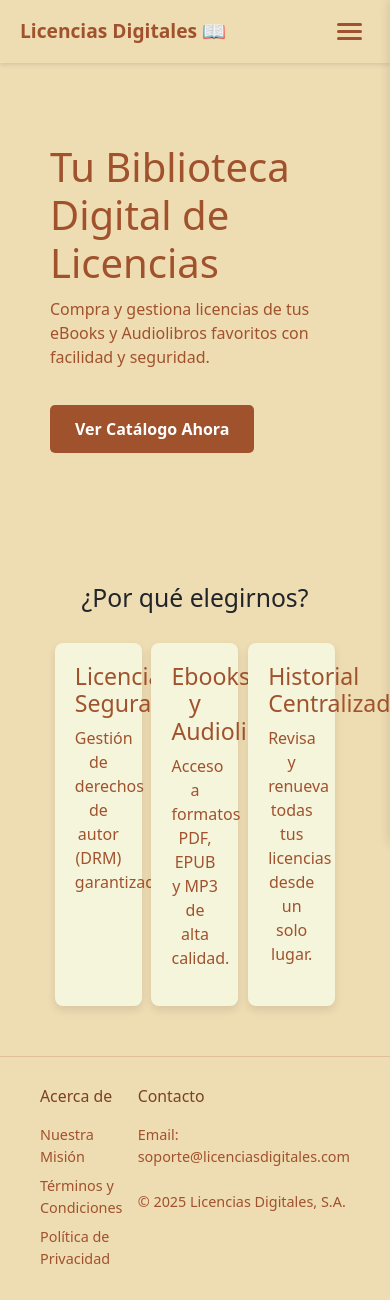
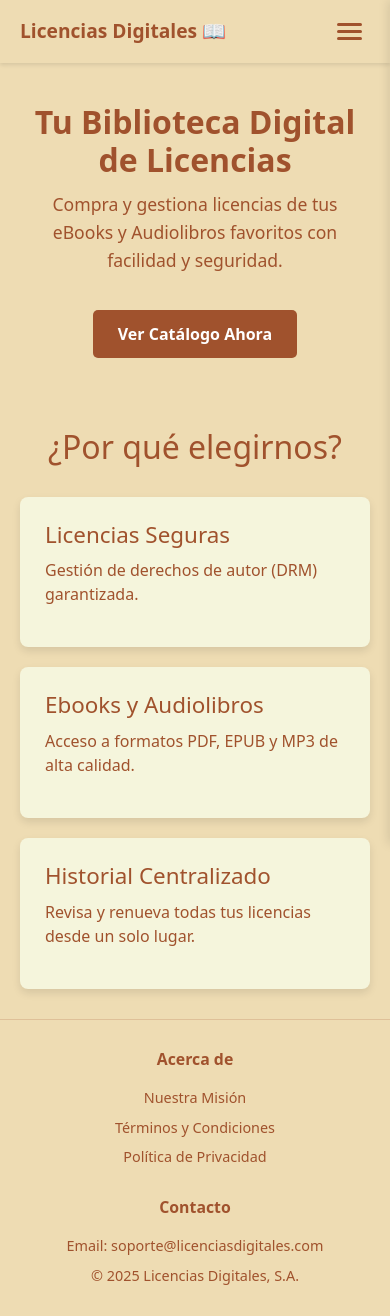
Before and after one commit to AlanForno/ecommerce-libros, an Angular app in the folder frontend/: page / in a window 390 px wide. Built offline with nearby package versions, Linux system fonts and the light colour scheme.

Commit message:
agregando responsive a las vistas

```diff
--- a/frontend/src/app/components/cart/cart.css
+++ b/frontend/src/app/components/cart/cart.css
@@ -16,12 +16,14 @@
   margin-bottom: 12px;
   border-bottom: 1px solid #ccc;
   padding-bottom: 10px;
+  gap: 15px; /* Añadido para dar espacio */
 }
 
 .book-info {
   flex-grow: 1;
 }
 
+/* Estilo general para botones en el carrito */
 button {
   background-color: #e74c3c;
   color: white;
@@ -29,6 +31,8 @@ button {
   padding: 6px 12px;
   cursor: pointer;
   border-radius: 4px;
+  transition: background-color 0.3s;
+  flex-shrink: 0; /* Evita que el botón se encoja */
 }
 
 button:hover {
@@ -39,3 +43,40 @@ button:hover {
   margin-top: 20px;
   text-align: right;
 }
+
+/* Botón de finalizar compra (si lo tienes) */
+.checkout-button {
+  background-color: #A0522D; /* Color primario de tu tienda */
+  padding: 10px 20px;
+  font-size: 1.1em;
+}
+.checkout-button:hover {
+  background-color: #794225;
+}
+
+
+/* --- RESPONSIVE - MÓVIL --- */
+@media screen and (max-width: 576px) {
+  .cart-list li {
+    /* Apilamos el botón debajo de la info */
+    flex-direction: column;
+    align-items: stretch; /* Hacemos que todo ocupe el ancho */
+  }
+
+  .book-info {
+    text-align: center; /* Centramos la info */
+  }
+
+  button {
+    width: 100%; /* El botón ocupa todo el ancho */
+    padding: 10px;
+  }
+
+  .cart-summary {
+    text-align: center; /* Centramos el resumen */
+  }
+
+  .checkout-button {
+    width: 100%; /* El botón ocupa todo el ancho */
+  }
+}
--- a/frontend/src/app/components/catalog/catalog.component.css
+++ b/frontend/src/app/components/catalog/catalog.component.css
@@ -1,3 +1,7 @@
+.main-catalogo-layout {
+    flex-direction: row;
+}
+
 .tag-busqueda {
     font-family: inherit;
     font-size: 1.15em;
@@ -11,6 +15,8 @@
     padding: 20px 10px;
     background-color: var(--color-secundario);
     border-radius: 8px;
+    align-self: flex-start;
+    max-width: 350px;
 }
 
 .filtros ul li {
@@ -45,6 +51,16 @@
     display: grid;
     grid-template-columns: repeat(4, 1fr);
     gap: 10px;
+}
+
+@media screen and (max-width: 992px) {
+  .main-catalogo-layout {
+    flex-direction: column;
+  }
+    .filtros {
+        width: 100%;
+        max-width: none;
+    }
 }
 
 @media screen and (max-width: 1280px) {
--- a/frontend/src/app/components/catalog/catalog.component.html
+++ b/frontend/src/app/components/catalog/catalog.component.html
@@ -1,4 +1,4 @@
-<div class="m-3 d-flex gap-3">
+<div class="m-3 d-flex gap-3 main-catalogo-layout">
   <aside class="filtros">
     <!-- @if (existenFiltrosActivos()) {
         <button type="button" class="btn btn-link text-danger mb-2" (click)="limpiarFiltros()">
--- a/frontend/src/app/components/home/home.component.css
+++ b/frontend/src/app/components/home/home.component.css
@@ -12,31 +12,116 @@
     /* Fondo Crema Suave */
 }
 
+.hero-content {
+    flex: 1;
+    max-width: 600px;
+}
+
 .hero-content h1 {
     font-size: 2.5em;
     margin-bottom: 10px;
+    font-weight: 700;
+}
+
+.hero-content p {
+    font-size: 1.1em;
+    line-height: 1.6;
 }
 
 /* Estilos para las tarjetas de funcionalidades */
 .features-section {
-    padding: 50px;
+    padding: 50px 50px;
     text-align: center;
     background-color: var(--color-secundario);
     /* Fondo Arena Cálida */
 }
 
+.features-section h2 {
+    font-size: 2em;
+    margin-bottom: 30px;
+    color: var(--color-primario);
+    /* Marrón Cacao para el título */
+}
+
 .card-container {
     display: flex;
-    justify-content: space-around;
+    justify-content: center;
+    flex-wrap: wrap;
+    gap: 30px;
     margin-top: 30px;
 }
 
 .feature-card {
-    width: 30%;
-    padding: 20px;
+    width: 320px;
+    max-width: 100%;
+    padding: 25px;
     border-radius: 8px;
     box-shadow: 0 4px 8px rgba(0, 0, 0, 0.1);
     background-color: #F5F5DC;
     /* Fondo Crema Suave */
     color: var(--color-primario);
+    text-align: left;
+    transition: transform 0.3s ease, box-shadow 0.3s ease;
 }
+
+.feature-card:hover {
+    transform: translateY(-5px);
+    box-shadow: 0 6px 12px rgba(0, 0, 0, 0.15);
+}
+
+.feature-card h3 {
+    font-size: 1.4em;
+    margin-bottom: 10px;
+}
+
+.feature-card p {
+    font-size: 1em;
+    line-height: 1.5;
+}
+
+/* responsive - tablet */
+@media (max-width: 992px) {
+  .hero-section {
+    flex-direction: column;
+    padding: 60px 30px;
+    text-align: center;
+  }
+
+  .hero-content {
+    max-width: 100%;
+  }
+
+  .features-section {
+    padding: 40px 30px;
+  }
+
+  .card-container {
+     justify-content: space-around;
+  }
+}
+
+/* responsive - móvil */
+@media (max-width: 600px) {
+    .hero-section {
+        padding: 40px 20px;
+    }
+
+    .hero-content h1 {
+        font-size: 2em;
+    }
+
+    .features-section {
+        padding: 30px 20px;
+    }
+
+    .card-container {
+        flex-direction: column;
+        align-items: center;
+        gap: 20px;
+    }
+
+    .feature-card {
+        width: 100%;
+        max-width: 400px;
+    }
+    }
--- a/frontend/src/app/components/library/library.css
+++ b/frontend/src/app/components/library/library.css
@@ -1,11 +1,33 @@
 .library {
   padding: 20px;
+  max-width: 1400px;
+  margin: 0 auto;
+}
+
+.library h2 {
+  font-size: 2.2em;
+  font-weight: 700;
+  color: var(--color-primario);
+  margin-bottom: 20px;
+  padding-bottom: 10px;
+  border-bottom: 2px solid var(--color-secundario);
+}
+
+.error {
+  color: #721c24;
+  background-color: #f8d7da;
+  border-color: #f5c6cb;
+  padding: 1rem;
+  border: 1px solid transparent;
+  border-radius: 0.25rem;
+  text-align: center;
+  font-weight: bold;
 }
 
 .book-list {
-  display: flex;
-  flex-direction: column;
-  gap: 16px;
+  display: grid;
+  grid-template-columns: repeat(4, 1fr);
+  gap: 20px;
 }
 
 .book {
@@ -13,9 +35,76 @@
   padding: 12px;
   border-radius: 8px;
   background-color: #f9f9f9;
+  display: flex;
+  flex-direction: column;
+  justify-content: space-between;
+  box-shadow: 0 2px 5px rgba(0, 0, 0, 0.05);
+  transition: transform 0.3s ease, box-shadow 0.3s ease;
 }
 
-.error {
-  color: red;
-  font-weight: bold;
+.book:hover {
+  transform: translateY(-5px);
+  box-shadow: 0 4px 15px rgba(0, 0, 0, 0.1);
 }
+
+.book h3 {
+  font-size: 1.2em;
+  margin-bottom: 10px;
+  font-weight: 600;
+  color: var(--color-primario);
+}
+
+.book p {
+  font-size: 0.95em;
+  color: #555;
+  margin-bottom: 15px;
+}
+
+.book p:last-of-type {
+  margin-bottom: 15px;
+}
+
+.book .cta-button {
+  align-self: flex-start;
+  padding: 8px 12px;
+  background-color: var(--color-primario);
+  color: #fff;
+  border: none;
+  border-radius: 4px;
+  cursor: pointer;
+  font-size: 0.9em;
+  transition: background-color 0.3s ease;
+  margin-top: auto;
+}
+
+.book .cta-button:hover {
+  background-color: var(--color-secundario);
+}
+
+/* Responsive */
+
+@media screen and (max-width: 1280px) {
+  .book-list {
+    grid-template-columns: repeat(3, 1fr);
+  }
+}
+
+@media screen and (max-width: 992px) {
+  .book-list {
+    grid-template-columns: repeat(2, 1fr);
+  }
+}
+
+@media screen and (max-width: 768px) {
+  .book-list {
+    grid-template-columns: repeat(2, 1fr);
+    gap: 15px;
+  }
+}
+
+@media screen and (max-width: 600px) {
+  .book-list {
+    /* En móvil, volvemos a una sola columna */
+    grid-template-columns: 1fr;
+  }
+}
--- a/frontend/src/app/shared/components/footer/footer.component.css
+++ b/frontend/src/app/shared/components/footer/footer.component.css
@@ -1,29 +1,33 @@
 .app-footer {
   padding: 30px 40px;
   margin-top: auto;
-    /* Empuja el footer hacia abajo */
   border-top: 1px solid rgba(160, 82, 45, 0.2);
   font-size: 0.9em;
+  background-color: #fdfaf5;
 }
 
 .footer-content {
   display: flex;
   justify-content: space-between;
+  flex-wrap: wrap;
   max-width: 1200px;
   margin: 0 auto;
+  gap: 20px;
 }
 
 .footer-section {
   display: flex;
   flex-direction: column;
   gap: 8px;
+  min-width: 180px;
+  flex: 1;
 }
 
 .footer-section h4 {
   margin-bottom: 10px;
   font-size: 1.1em;
-    color: var(--color-primario-oscuro);
-    /* Un marrón más oscuro */
+  color: var(--color-primario);
+  font-weight: 700;
 }
 
 .footer-section a,
@@ -31,8 +35,26 @@
   text-decoration: none;
   color: var(--color-primario);
   transition: color 0.3s;
+  margin: 0;
 }
 
 .footer-section a:hover {
   text-decoration: underline;
 }
+
+/* --- RESPONSIVE --- */
+@media screen and (max-width: 768px) {
+  .app-footer {
+    padding: 30px 20px;
+  }
+
+  .footer-content {
+    flex-direction: column;
+    gap: 30px;
+  }
+
+  .footer-section {
+    text-align: center;
+    align-items: center;
+  }
+}
--- a/frontend/src/app/shared/components/navbar/navbar.component.css
+++ b/frontend/src/app/shared/components/navbar/navbar.component.css
@@ -52,7 +52,7 @@
 
 .nav-link {
     text-decoration: none;
-    color: #A0522D;
+    color: #ffffff;
     font-size: 1em;
     padding: 5px 0;
     transition: color 0.3s;
--- a/frontend/src/app/shared/components/navbar/navbar.component.html
+++ b/frontend/src/app/shared/components/navbar/navbar.component.html
@@ -14,7 +14,6 @@
             <div class="nav-links">
                 <a routerLink="/catalogo" class="nav-link" (click)="closeMenu()">Catálogo</a>
                 <a routerLink="/biblioteca" class="nav-link" (click)="closeMenu()">Mi Biblioteca</a>
-                <a routerLink="/ayuda" class="nav-link" (click)="closeMenu()">Ayuda</a>
                 <a routerLink="/carrito" class="nav-link" (click)="closeMenu()">Carrito</a>
             </div>
             <div class="user-actions">
```
Lines whose indentation alone changed are shown as unchanged.
